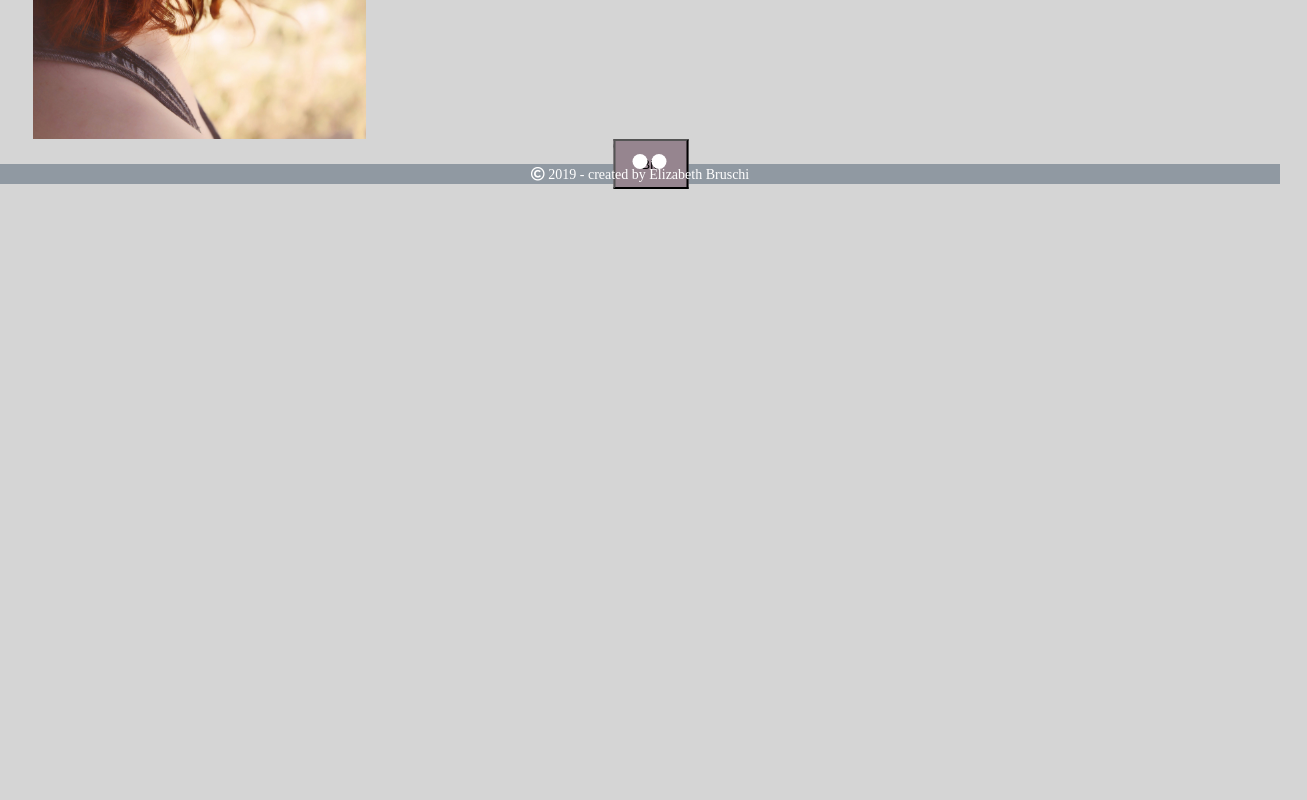
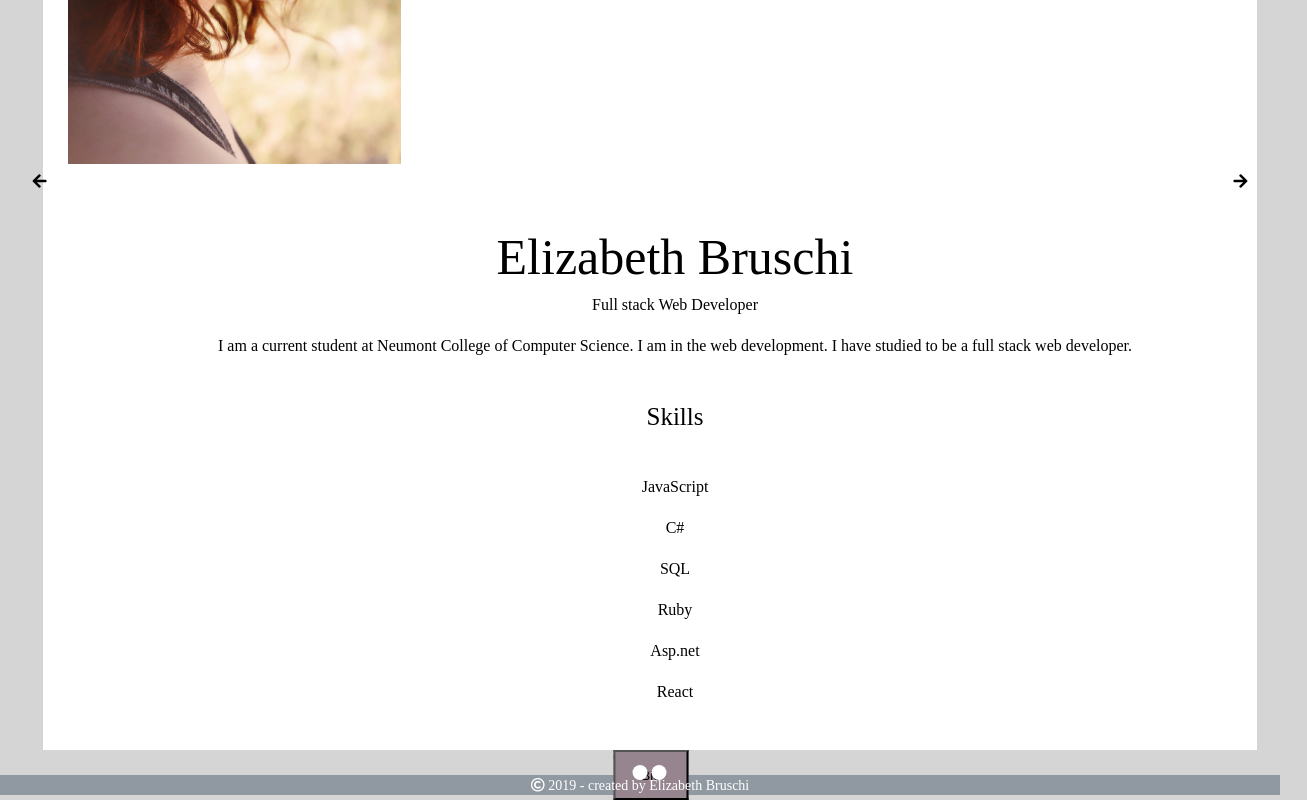
Before and after one commit to ElizabethBruschi/ElizabethBruschi.github.io, a plain HTML site: page index.html in a window 1280 px wide. Shown: the part 431-1231 px from the top of the page, 1307 px wide, since content can reach past the window. Before the commit the page ends 800 px from the top, so only its background shows below. Drawn offline with Linux system fonts and the light colour scheme.

Commit message:
Update index.html

```diff
--- a/index.html
+++ b/index.html
@@ -12,7 +12,24 @@
     </div>
     <div id="container">
             <div class="slids">
-                    <img class="slidspic me" src="images/Liz9.jpg">
+                    <div id="containerB" class="slidspic">
+                            <img class="me" src="images/Liz9.jpg">
+                            <div>
+                                <h2>Elizabeth Bruschi</h2>
+                                <h4>Full stack Web Developer</h4>
+                                <p>I am a current student at Neumont College of Computer Science.
+                                     I am in the web development. I have studied to be a full stack web developer.</p>
+                                <h3>Skills</h3>
+                                <section>
+                                    <p>JavaScript</p>
+                                    <p>C#</p>
+                                    <p>SQL</p>
+                                    <p>Ruby</p>
+                                    <p>Asp.net</p>
+                                    <p>React</p>
+                                </section>
+                            </div>
+                        </div>
                     <img class="slidspic" src="">
                     <img class="slidspic" src="">
                     <a class="before" onclick="change(-1)">
```
